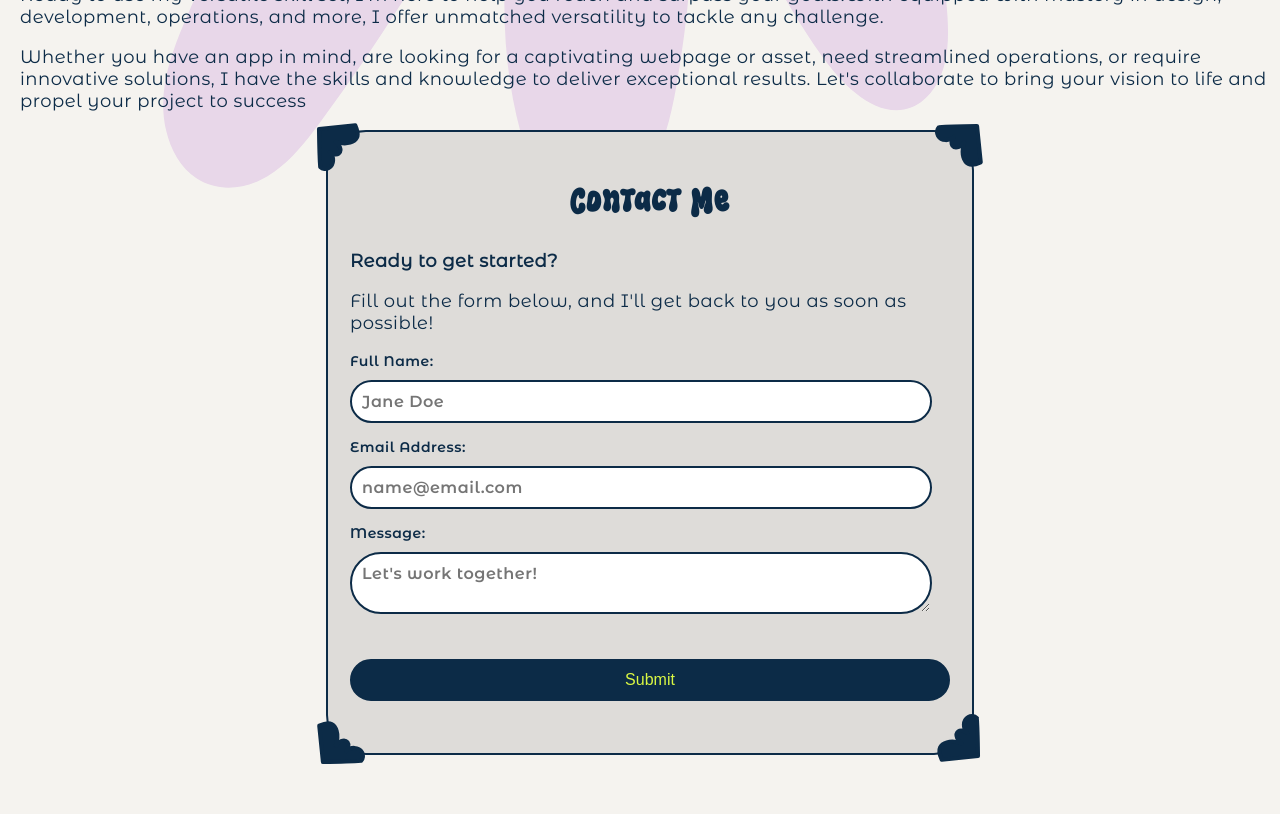
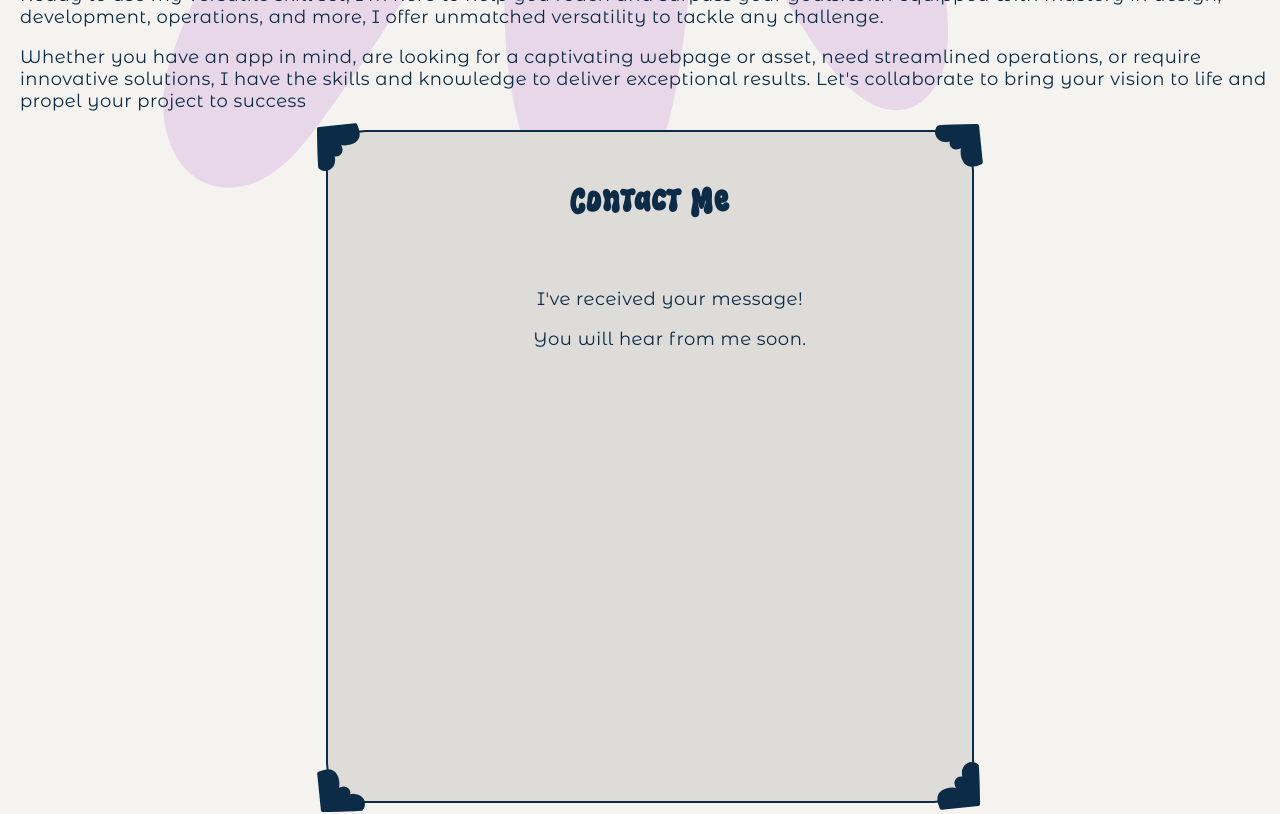
Before and after one commit to sofiakatzman/Portfolio, a React (Create React App) app: page / in a window 1280 px wide. Shown: the part 1140-1954 px from the top of the page. Built offline with nearby package versions, Linux system fonts and the light colour scheme.

Commit message:
add submitted contact form confirmation page

```diff
--- a/src/App.css
+++ b/src/App.css
@@ -256,6 +256,7 @@ p.bold{
   max-width: 600px;
   margin: 0 auto;
   position: relative;
+  min-height: 625px;
 }
 
 .email-form label {
@@ -303,6 +304,15 @@ p.bold{
 
 .form-input {
   padding-top: 10px;
+}
+
+.confirmation-message {
+  padding: 20px;
+  border-radius: 10px;
+  text-align: center;
+  margin-top: 20px;
+  width:100%;
+  display: block;
 }
 
 /* Ornament positioning */
--- a/src/components/Contact.js
+++ b/src/components/Contact.js
@@ -1,11 +1,12 @@
 import React, { useState } from "react";
 import emailjs from "emailjs-com";
-import ornament from "../assets/ornament.svg"; // Import your ornament images
+import ornament from "../assets/ornament.svg";
 
 function Contact() {
   const [fromName, setFromName] = useState("");
   const [fromEmail, setFromEmail] = useState("");
   const [message, setMessage] = useState("");
+  const [showConfirmation, setShowConfirmation] = useState(true);
 
   const handleSubmit = (e) => {
     e.preventDefault();
@@ -31,6 +32,8 @@ function Contact() {
         setFromName("");
         setFromEmail("");
         setMessage("");
+        setShowConfirmation(true);
+        setTimeout(() => setShowConfirmation(false), 15000); // Hide after 15 seconds
       })
       .catch((error) => {
         console.error("Error sending email:", error);
@@ -41,36 +44,28 @@ function Contact() {
     <div>
       <div className="contact-form">
         {/* Ornament images */}
-        <img
-          src={ornament}
-          alt="Top Left Ornament"
-          className="ornament top-left"
-        />
-        <img
-          src={ornament}
-          alt="Top Right Ornament"
-          className="ornament top-right"
-        />
-        <img
-          src={ornament}
-          alt="Bottom Left Ornament"
-          className="ornament bottom-left"
-        />
-        <img
-          src={ornament}
-          alt="Bottom Right Ornament"
-          className="ornament bottom-right"
-        />
+        <img src={ornament} alt="Ornament" className="ornament top-left" />
+        <img src={ornament} alt="Ornament" className="ornament top-right" />
+        <img src={ornament} alt="Ornament" className="ornament bottom-left" />
+        <img src={ornament} alt="Ornament" className="ornament bottom-right" />
 
         <h1>Contact Me</h1>
+        <div className="email-form-container">
+          <div className="email-form">
+            {showConfirmation ? (
+              <div className="confirmation-message">
+                <p>I've received your message!</p>
+                <p>You will hear from me soon.</p>
+              </div>
+            ) : (
+              <div>
                 <p>
                   <b>Ready to get started?</b>
                 </p>
                 <p>
-          Fill out the form below, and I'll get back to you as soon as possible!
+                  Fill out the form below, and I'll get back to you as soon as
+                  possible!
                 </p>
-        <div className="email-form-container">
-          <div className="email-form">
                 <form onSubmit={handleSubmit}>
                   <label>Full Name:</label>
                   <input
@@ -104,6 +99,8 @@ function Contact() {
                   <button type="submit">Submit</button>
                 </form>
               </div>
+            )}
+          </div>
         </div>
       </div>
     </div>
```
Lines whose indentation alone changed are shown as unchanged.
